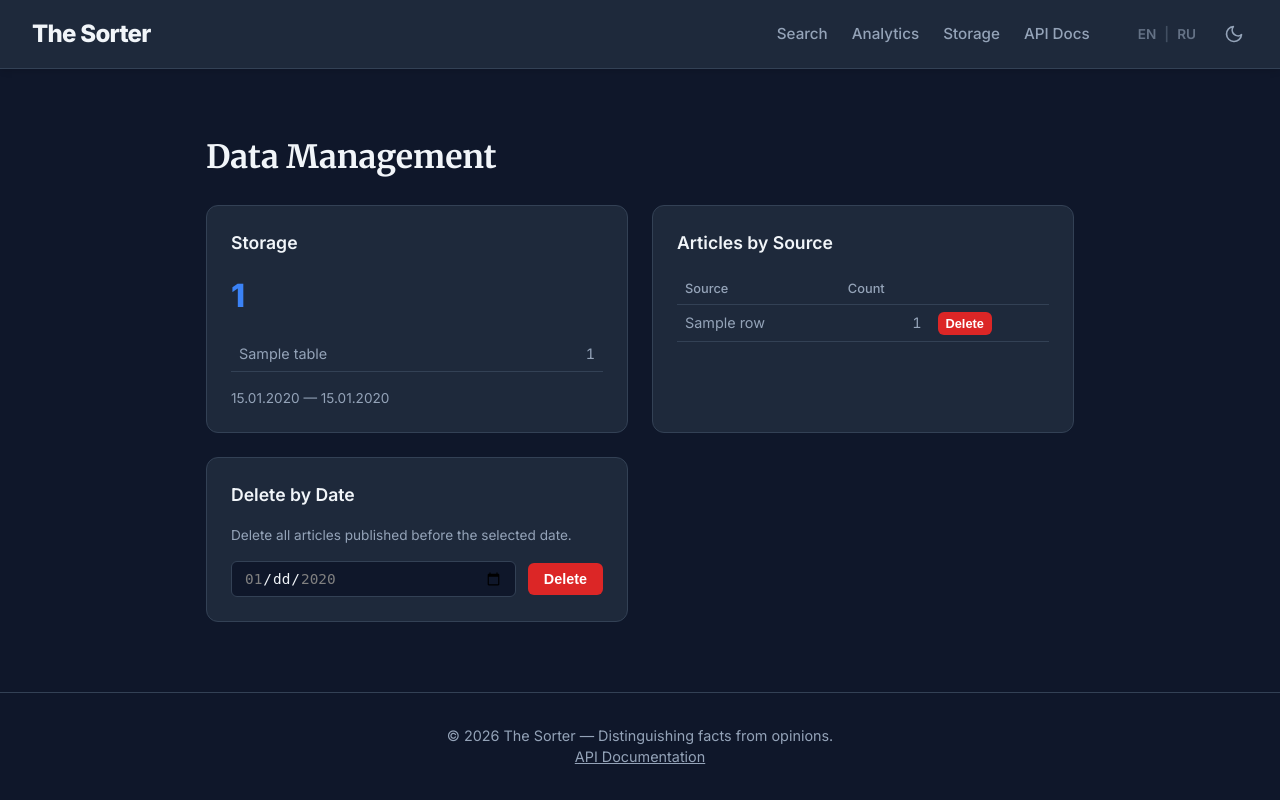
After one commit to hitromudr/factfeed, a Python web app: template factfeed/templates/manage.html in a window 1280 px wide. The commit adds this page. Run offline with Jinja, Linux system fonts and the light colour scheme; the template is opened without the code that fills it: most values are stand-ins (such as "Sample title", 1, 10 or a date in 2020).

Commit message:
feat(system): add storage indicator and article deletion management
- DB size shown in system monitor widget (💾 metric)
- New /system/manage page with storage breakdown by table
- Delete articles by source or by date (before cutoff)
- Per-source article counts with inline delete buttons
- CSS styles for manage page cards and controls

Co-Authored-By: Claude Opus 4.6 <noreply@anthropic.com>

```diff
--- a/factfeed/static/style.css
+++ b/factfeed/static/style.css
@@ -228,6 +228,14 @@ header {
 .metric-icon {
     font-size: 0.9rem;
     opacity: 0.7;
+}
+
+.metric-label {
+    font-size: 0.6rem;
+    font-weight: 700;
+    text-transform: uppercase;
+    opacity: 0.5;
+    letter-spacing: 0.05em;
 }
 
 .metric-value {
@@ -900,6 +908,149 @@ footer a {
     animation: fadeIn 0.3s ease-out;
 }
 
+/* --- Data Management Page --- */
+.manage-section {
+    max-width: 900px;
+    margin: 2rem auto;
+    padding: 0 1rem;
+}
+
+.manage-section h1 {
+    font-family: var(--font-serif);
+    font-size: 2rem;
+    margin-bottom: 1.5rem;
+    color: var(--text-main);
+}
+
+.manage-grid {
+    display: grid;
+    grid-template-columns: repeat(auto-fit, minmax(280px, 1fr));
+    gap: 1.5rem;
+    margin-bottom: 1.5rem;
+}
+
+.manage-card {
+    background: var(--bg-card);
+    border: 1px solid var(--border-color);
+    border-radius: var(--radius-md);
+    padding: 1.5rem;
+}
+
+.manage-card h2 {
+    font-size: 1.1rem;
+    color: var(--text-main);
+    margin-bottom: 1rem;
+    font-weight: 600;
+}
+
+.size-total {
+    font-size: 2rem;
+    font-weight: 700;
+    color: var(--primary-color);
+    margin-bottom: 1rem;
+}
+
+.size-table,
+.source-table {
+    width: 100%;
+    border-collapse: collapse;
+    font-size: 0.9rem;
+}
+
+.size-table td,
+.source-table td,
+.source-table th {
+    padding: 0.4rem 0.5rem;
+    border-bottom: 1px solid var(--border-color);
+    color: var(--text-body);
+}
+
+.source-table th {
+    text-align: left;
+    color: var(--text-muted);
+    font-weight: 500;
+    font-size: 0.8rem;
+}
+
+.size-value,
+.count-value {
+    text-align: right;
+    font-variant-numeric: tabular-nums;
+    color: var(--text-main);
+}
+
+.date-range {
+    margin-top: 1rem;
+    font-size: 0.85rem;
+    color: var(--text-muted);
+}
+
+.manage-hint {
+    color: var(--text-muted);
+    font-size: 0.85rem;
+    margin-bottom: 1rem;
+}
+
+.delete-form {
+    display: flex;
+    gap: 0.75rem;
+    align-items: center;
+}
+
+.delete-form input[type="date"] {
+    flex: 1;
+    padding: 0.5rem 0.75rem;
+    border-radius: var(--radius-sm);
+    border: 1px solid var(--border-color);
+    background: var(--bg-body);
+    color: var(--text-main);
+    font-size: 0.9rem;
+}
+
+.btn-delete {
+    background: #dc2626;
+    color: white;
+    border: none;
+    padding: 0.5rem 1rem;
+    border-radius: var(--radius-sm);
+    cursor: pointer;
+    font-weight: 600;
+    font-size: 0.9rem;
+    transition: background 0.2s;
+    white-space: nowrap;
+}
+
+.btn-delete:hover {
+    background: #b91c1c;
+}
+
+.btn-small {
+    padding: 0.25rem 0.5rem;
+    font-size: 0.8rem;
+}
+
+.delete-result-area {
+    margin-top: 1rem;
+}
+
+.manage-result {
+    padding: 0.75rem 1rem;
+    border-radius: var(--radius-sm);
+    font-size: 0.9rem;
+    background: var(--bg-card);
+    border: 1px solid var(--border-color);
+}
+
+.manage-result.success {
+    border-color: var(--color-fact);
+    color: var(--color-fact);
+}
+
+.manage-result.error {
+    border-color: #dc2626;
+    color: #dc2626;
+}
+
 /* --- The Core Feature: Sentence Highlighting (Restored) --- */
 .sentence {
     position: relative;
--- a/factfeed/templates/base.html
+++ b/factfeed/templates/base.html
@@ -44,6 +44,7 @@
             <nav class="nav-links" id="nav-links">
                 <a href="/">{{ _('Search') }}</a>
                 <a href="/analytics">{{ _('Analytics') }}</a>
+                <a href="/system/manage">{{ _('Storage') }}</a>
                 <a href="/docs">{{ _('API Docs') }}</a>
 
                 <div
--- /dev/null
+++ b/factfeed/templates/manage.html
@@ -0,0 +1,86 @@
+{% extends "base.html" %}
+{% block title %}{{ _('Data Management') }} - {{ _('The Sorter') }}{% endblock %}
+{% block content %}
+<section class="manage-section">
+    <h1>{{ _('Data Management') }}</h1>
+
+    <div class="manage-grid">
+        <!-- Database Size Card -->
+        <div class="manage-card">
+            <h2>{{ _('Storage') }}</h2>
+            <div class="size-total">{{ db_size }}</div>
+            <table class="size-table">
+                <tbody>
+                    {% for table, size in table_sizes.items() %}
+                    <tr>
+                        <td>{{ table }}</td>
+                        <td class="size-value">{{ size }}</td>
+                    </tr>
+                    {% endfor %}
+                </tbody>
+            </table>
+            {% if oldest_date and newest_date %}
+            <div class="date-range">
+                {{ oldest_date.strftime('%d.%m.%Y') }} &mdash; {{ newest_date.strftime('%d.%m.%Y') }}
+            </div>
+            {% endif %}
+        </div>
+
+        <!-- Articles per Source -->
+        <div class="manage-card">
+            <h2>{{ _('Articles by Source') }}</h2>
+            <table class="source-table">
+                <thead>
+                    <tr>
+                        <th>{{ _('Source') }}</th>
+                        <th>{{ _('Count') }}</th>
+                        <th></th>
+                    </tr>
+                </thead>
+                <tbody>
+                    {% for row in source_stats %}
+                    <tr>
+                        <td>{{ row.name }}</td>
+                        <td class="count-value">{{ row.count }}</td>
+                        <td>
+                            {% if row.count > 0 %}
+                            <button class="btn-delete btn-small"
+                                    hx-delete="/system/articles?source_id={{ row.id }}"
+                                    hx-target="#delete-result"
+                                    hx-confirm="{{ _('Delete all articles from') }} {{ row.name }}?"
+                                    hx-swap="innerHTML">
+                                {{ _('Delete') }}
+                            </button>
+                            {% endif %}
+                        </td>
+                    </tr>
+                    {% endfor %}
+                </tbody>
+            </table>
+        </div>
+
+        <!-- Delete by Date -->
+        <div class="manage-card">
+            <h2>{{ _('Delete by Date') }}</h2>
+            <p class="manage-hint">{{ _('Delete all articles published before the selected date.') }}</p>
+            <div class="delete-form">
+                <input type="date" id="delete-before-date"
+                       {% if oldest_date %}min="{{ oldest_date.strftime('%Y-%m-%d') }}"{% endif %}
+                       {% if newest_date %}max="{{ newest_date.strftime('%Y-%m-%d') }}"{% endif %}
+                       value="" />
+                <button class="btn-delete"
+                        hx-delete="/system/articles"
+                        hx-target="#delete-result"
+                        hx-include="#delete-before-date"
+                        hx-vals='js:{"before": document.getElementById("delete-before-date").value}'
+                        hx-confirm="{{ _('Delete all articles before this date?') }}"
+                        hx-swap="innerHTML">
+                    {{ _('Delete') }}
+                </button>
+            </div>
+        </div>
+    </div>
+
+    <div id="delete-result" class="delete-result-area"></div>
+</section>
+{% endblock %}
```
Also changed, not shown: factfeed/templates/_system_monitor.html (+11 -23 lines), factfeed/web/routes/system.py (+144 -6 lines).
